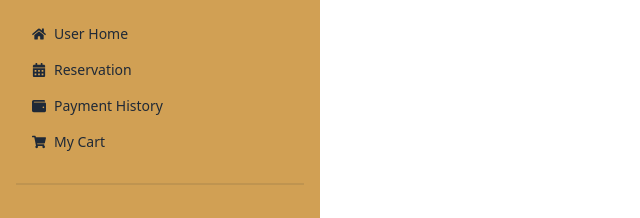
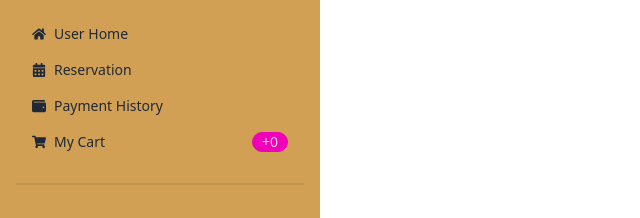
Before and after one commit to mehrabhossain1/74_bistro-boss-client, a React (Vite) app: page /dashboard in a window 1280 px wide. Shown: the top 218 px of the page, without its empty margins (0-640 px from the left). Built offline with nearby package versions, Linux system fonts and the light colour scheme; no server answers.

Commit message:
module 77 completed

```diff
--- a/src/Layout/Dashboard.jsx
+++ b/src/Layout/Dashboard.jsx
@@ -5,8 +5,11 @@ import {
   FaHome,
   FaCalendarAlt,
 } from "react-icons/fa";
+import useCart from "../hooks/useCart";
 
 const Dashboard = () => {
+  const [cart] = useCart();
+
   return (
     <div className='drawer lg:drawer-open '>
       <input id='my-drawer-2' type='checkbox' className='drawer-toggle' />
@@ -46,6 +49,9 @@ const Dashboard = () => {
             <NavLink to='/dashboard/mycart'>
               <FaShoppingCart />
               My Cart
+              <span className='badge badge-secondary'>
+                +{cart?.length || 0}
+              </span>
             </NavLink>
           </li>
 
--- a/src/Pages/Login/Login.jsx
+++ b/src/Pages/Login/Login.jsx
@@ -10,7 +10,7 @@ import { Helmet } from "react-helmet-async";
 import Swal from "sweetalert2";
 
 const Login = () => {
-  const [setDisabled] = useState(true);
+  const [disabled, setDisabled] = useState(true);
   const { signIn } = useContext(AuthContext);
   const navigate = useNavigate();
   const location = useLocation();
@@ -113,7 +113,7 @@ const Login = () => {
               {/* TODO: make btn disabled for captcha */}
               <div className='form-control mt-6'>
                 <input
-                  disabled={false}
+                  disabled={disabled}
                   className='btn btn-primary'
                   type='submit'
                   value='Login'
```
